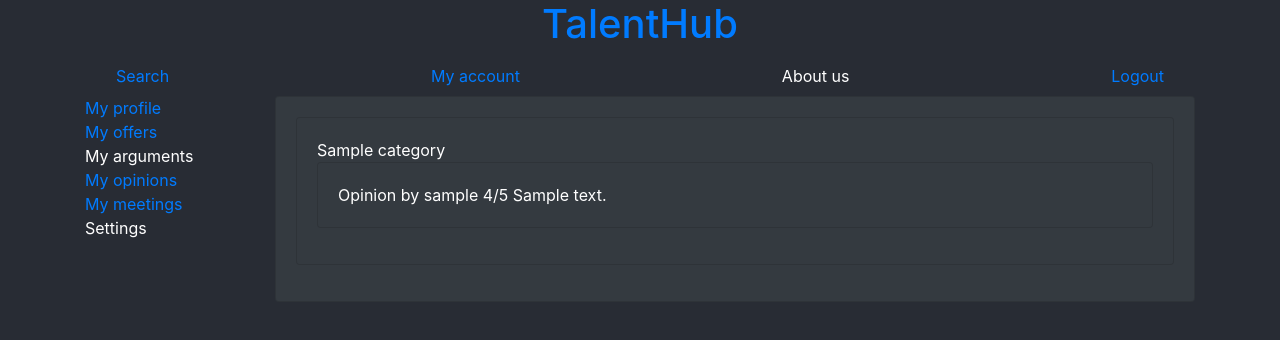
After one commit to Rychh/TalentHub_v1, a Django app: page /myOpinions/ in a window 1280 px wide. The commit adds this page. Shown: the top 340 px of the page. Run offline with Django 3.2, Linux system fonts and the light colour scheme; a user stored in the database is signed in; tables that the repository leaves empty hold one stand-in row (values such as "Sample post"); some libraries are stand-ins or nearby versions.

```diff
--- a/talenthub/models.py
+++ b/talenthub/models.py
@@ -7,6 +7,8 @@ CATEGORY_NAME_LEN = 30
 OFFER_DESC_LEN = 1000
 TAG_LEN = 1000
 MEETING_STATUS_LEN = 30
+ARGUMENT_LEN = 1000
+ARGUMENT_STATUS_LEN = 30
 REVIEW_LEN = 1000
 
 class Profile(models.Model):
@@ -67,6 +69,26 @@ class Meeting(models.Model):
     def __str__(self):
         return self.teacher.user.username + " teaches " + self.student.user.username + " " + self.offer.category.name
 
+
+class ArgumentStatus(models.Model):
+    name = models.CharField(max_length=ARGUMENT_STATUS_LEN)
+
+    def __str__(self):
+        return self.name
+
+
+
+class Argument(models.Model):
+    victim = models.ForeignKey(Profile, on_delete=models.CASCADE, related_name='victim')
+    accusesed = models.ForeignKey(Profile, on_delete=models.CASCADE, related_name='accusesed')
+    meeting = models.ForeignKey(Meeting, on_delete=models.CASCADE)
+    message = models.CharField(max_length=ARGUMENT_LEN)
+    status = models.ForeignKey(ArgumentStatus, on_delete=models.CASCADE)
+
+    def __str__(self):
+        return self.victim.user.username + " accuses " + self.accusesed.user.username
+
+
 class Review(models.Model):
     author = models.ForeignKey(Profile, on_delete=models.CASCADE, related_name='author')
     reviewed = models.ForeignKey(Profile, on_delete=models.CASCADE, related_name='reviewed')
--- a/talenthub/urls.py
+++ b/talenthub/urls.py
@@ -32,4 +32,6 @@ urlpatterns = [
     path("addOffer/", views.addOffer, name="addOffer"),
     path("addMeeting/<int:offer_id>", views.addMeeting, name="addMeeting"),
     path("addOpinion/", views.addOpinion, name="addOpinion"),
+    path("addArgument/", views.addArgument, name="addArgument"),
+    path("myOpinions/", views.myOpinions, name="myOpinions"),
 ]
--- a/talenthub/views.py
+++ b/talenthub/views.py
@@ -95,7 +95,10 @@ def myMeetings(request):
                 email.send()
 
         elif request.POST.get("deleteMeeting", "") != "":
-            Meeting.objects.filter(pk=request.POST["deleteMeeting"]).delete()
+            meeting = Meeting.objects.filter(pk=request.POST["deleteMeeting"]).first()
+            meeting.student.balance += meeting.agreed_price
+            meeting.student.save()
+            meeting.delete()
 
     currUser = get_user(request)
     now = timezone.now()
@@ -162,6 +165,20 @@ def addOpinion(request):
     return render(request, 'addOpinion.html', context)
 
 
+@login_required
+def addArgument(request):
+    context = {}
+    return render(request, 'addArgument.html', context)
+
+
+@login_required
+def myOpinions(request):
+    currUser = get_user(request)
+    reviews = Review.objects.filter(reviewed__user=currUser).order_by('category')
+    context = {'reviews': reviews}
+    return render(request, 'myOpinions.html', context)
+
+
 class MeetingForm(forms.ModelForm):
     date = forms.fields.SplitDateTimeField(widget=forms.widgets.SplitDateTimeWidget(
         date_attrs = {'type': 'date'},
--- /dev/null
+++ b/templates/addArgument.html
@@ -0,0 +1,6 @@
+{% extends 'myAccount.html' %}
+{% block myProfileContent %}
+
+TODO
+
+{% endblock%}
--- a/templates/myAccount.html
+++ b/templates/myAccount.html
@@ -8,7 +8,7 @@
                 <span><a href="{% url 'myProfile' %}">My profile</a></span>
                 <span><a href="{% url 'myOffers' %}">My offers</a></span>
                 <span>My arguments</span>
-                <span>My opinions</span>
+                <span><a href="{% url 'myOpinions' %}">My opinions</a></span>
                 <span><a href="{% url 'myMeetings' %}">My meetings</a></span>
                 <span>Settings</span>
             </nav>
--- a/templates/myMeetings.html
+++ b/templates/myMeetings.html
@@ -75,10 +75,11 @@
                                             {{ m.date }} - {{ m.agreed_price }} Talents
                                             {% if m.status.name == "pending" %}
                                                 <span class="badge badge-secondary">pending</span>
-                                                <a href="{% url 'addOpinion' %}">Rate</a>
                                             {% elif m.status.name == "agreed" %}
                                                 <span class="badge badge-success">success</span>
                                             {% endif %}
+                                            <a href="{% url 'addOpinion' %}">add Opinion</a>
+                                            <a href="{% url 'addArgument' %}">add Argument</a>
                                         </span>
                                         <p class="card-text bg-dark">
                                             meeting with {{ m.teacher }} to study
--- /dev/null
+++ b/templates/myOpinions.html
@@ -0,0 +1,24 @@
+{% extends 'myAccount.html' %}
+{% block myProfileContent %}
+    <div class="card-body">
+        {% if reviews %}
+            {% regroup reviews by category as category_list %}
+            {% for category in category_list %}
+                <div class="card mb-3 bg-dark">
+                    <div class="card-body">
+                        {{ category.grouper }}
+                        {% for c in category.list %}
+                            <div class="card mb-3 bg-dark">
+                                <div class="card-body">
+                                    Opinion by {{ c.author }} {{ c.rating }}/5 {{ c.description }}
+                                </div>
+                            </div>
+                        {% endfor %}
+                    </div>
+                </div>
+            {% endfor %}
+        {% else %}
+            <p>No opinions available</p>
+        {% endif%}
+    </div>
+{% endblock %}
```
Also changed, not shown: talenthub/admin.py (+3 -4 lines).
